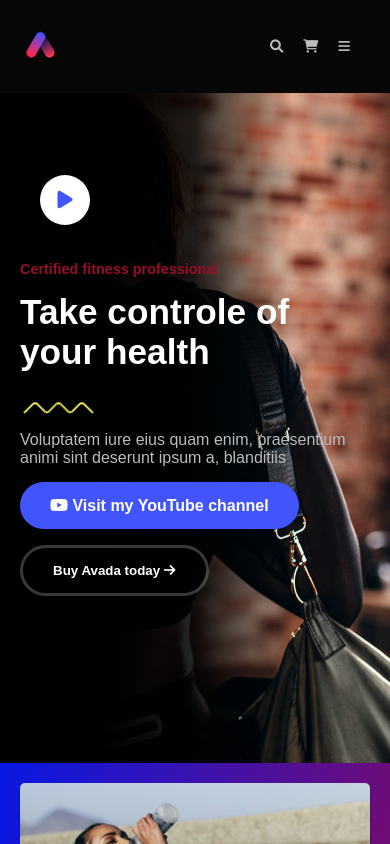
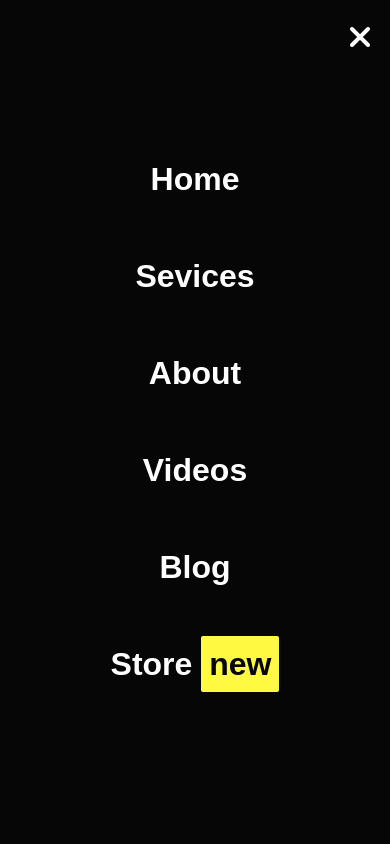
Before and after one commit to Yu4iy/proj-html-vuejs, a Vue app: page / in a window 390 px wide. Both pictures are taken after a click on the button 344 px from the left and 46 px from the top of the page. Shown: the top 844 px of the page. Built offline with nearby package versions, Linux system fonts and the light colour scheme.

Commit message:
ADD: burger

```diff
--- a/src/App.vue
+++ b/src/App.vue
@@ -85,4 +85,7 @@ export default {
 
 <style lang="scss">
 @import "@/styles/globals.scss";
+#app{
+  overflow: hidden;
+}
 </style>
--- a/src/components/Header.vue
+++ b/src/components/Header.vue
@@ -5,17 +5,30 @@
 				<img class="logo-full" src="../assets/logo-200x34.png" alt="">
 				<img class="logo-mobile" src="../assets/logo-mobile.png" alt="">
 			</div>
-			<nav class="nav-bar">
-				<ul>
-					<li v-for="(elem,index) in headerData" :key = "index">
+			<nav class="nav-bar" >
+				<ul  >
+					<li  v-for="(elem,index) in headerData" :key = "index">
 						{{elem.name}}
 						<span v-show = elem.new class="new">new</span>
 					</li>
 				</ul>
-						<button class="btn header-button">Schedule a workout</button>
-						<button class="search"><i class="fas fa-search"></i></button>
-						<button class="cart"><i class="fas fa-shopping-cart"></i></button>
-						<button class="burger"><i class="fas fa-bars"></i></button>
+				<div v-if="display" class="hamburger-menu" >
+					<ul class="hamburger-menu__ul">
+						<li class="hamburger-menu__item" v-for="(elem,index) in headerData" :key = "index">
+							{{elem.name}}
+							<span v-show = elem.new class="new">new</span>
+						</li>
+					</ul>
+					<a @click="test()" href="#" class="close">
+						<i class="fas fa-times"></i>
+					</a>
+				</div>
+
+
+				<button class="btn header-button">Schedule a workout</button>
+				<button class="search"><i class="fas fa-search"></i></button>
+				<button class="cart"><i class="fas fa-shopping-cart"></i></button>
+				<button @click="test()" class="burger"><i class="fas fa-bars"></i></button>
 
 
 			</nav>
@@ -26,9 +39,19 @@
 
 <script>
 export default {
+  data(){
+	return {
+      display:false,
 
+    };
+  },
   props: {
     headerData:Array
+  },
+	methods:  {
+		test(){
+			this.display = !this.display
+		}
   }
 }
 
@@ -37,11 +60,11 @@ export default {
 
 <style scoped lang="scss">
 	@import "@/styles/variables.scss";
+
+
 	.logo-mobile{
 				display: none;
 			}
-
-
 
 	@media screen and (max-width: 1150px) {
 		.logo-full {
@@ -64,6 +87,45 @@ export default {
 
 			.nav-bar{
 				display: flex;
+				.hamburger-menu{
+					background: $codGray;
+					position: absolute;
+					top: 0;
+					left: 0;
+					padding: 20px;
+					width: 100%;
+					height: 100%;
+					min-width: 100vw;
+					min-height: 100vh;
+					z-index: 200;
+					position: fixed;
+
+						.hamburger-menu__ul{
+						display: flex;
+						flex-direction: column;
+						align-items: center;
+						justify-content: center;
+						height: 100%;
+
+						.hamburger-menu__item{
+							margin: 30px 0;
+							color: $white;
+							font-size: 2rem;
+							font-weight: 700;
+							&:hover{
+								color: $dodgerBlue;
+							}
+						}
+					}
+				.close{
+					position: absolute;
+					top: 20px;
+					right: 20px;
+					font-size: 2rem;
+					color: $white;
+
+				}
+				}
 				.header-button{
 								padding: 15px 30px;
 								margin-left: 40px;
@@ -93,18 +155,19 @@ export default {
 								margin: 0 20px;
 							}
 							.burger{
+								display: none;
 								color: $silver;
 								background: none;
 								border: none;
 								margin: 0 20px;
-								display: none;
+
 								@media screen and (max-width: 950px) {
 									&{
 										display: inline-block;
 									}
 								}
 							}
-					ul{
+					ul {
 						display: flex;
 						align-items: center;
 						@media screen and (max-width: 950px) {
@@ -113,7 +176,7 @@ export default {
 									}
 								}
 
-						li{
+						li {
 							color: $silver;
 							margin-right: 40px;
 							transition: linear 0.2s;
@@ -138,4 +201,58 @@ export default {
 
 		}
 	}
+
+
+// .hamburger-menu {
+//     position: absolute;
+//     top: 0;
+//     left: 0;
+//     padding: 20px;
+//     width: 100%;
+//     height: 100%;
+//     min-width: 100vw;
+//     min-height: 100vh;
+//     background: #2B3F58;
+// 	z-index: 200;
+// }
+// .hamburger-menu ul {
+//     display: flex;
+//     height: 100%;
+//     flex-direction: column;
+//     justify-content: space-around;
+//     align-items: flex-start;
+//     list-style: none;
+// }
+// .hamburger-menu ul li a {
+//     color: white;
+//     text-decoration: none;
+//     font-size: 25px;
+//     border-bottom: 2px solid white;
+// }
+// .close {
+// 	display: block;
+//     position: absolute;
+//     right: 20px;
+//     top: 20px;
+//     color: white;
+//     font-size: 35px;
+//     text-decoration: none;}
+// @media screen and (max-width: 1000px)
+// {
+//     .header-right ul {
+//         display: none;
+//     }
+//     .header-right > a {
+//         display: block;
+//         height: 100%;
+//         line-height: 70px;
+//         float: right;
+//         color: lightgrey;
+//         font-size: 20px;
+//     }
+
+//     .hamburger-menu.active {
+//         display: block;
+//     }
+// }
 </style>
```
